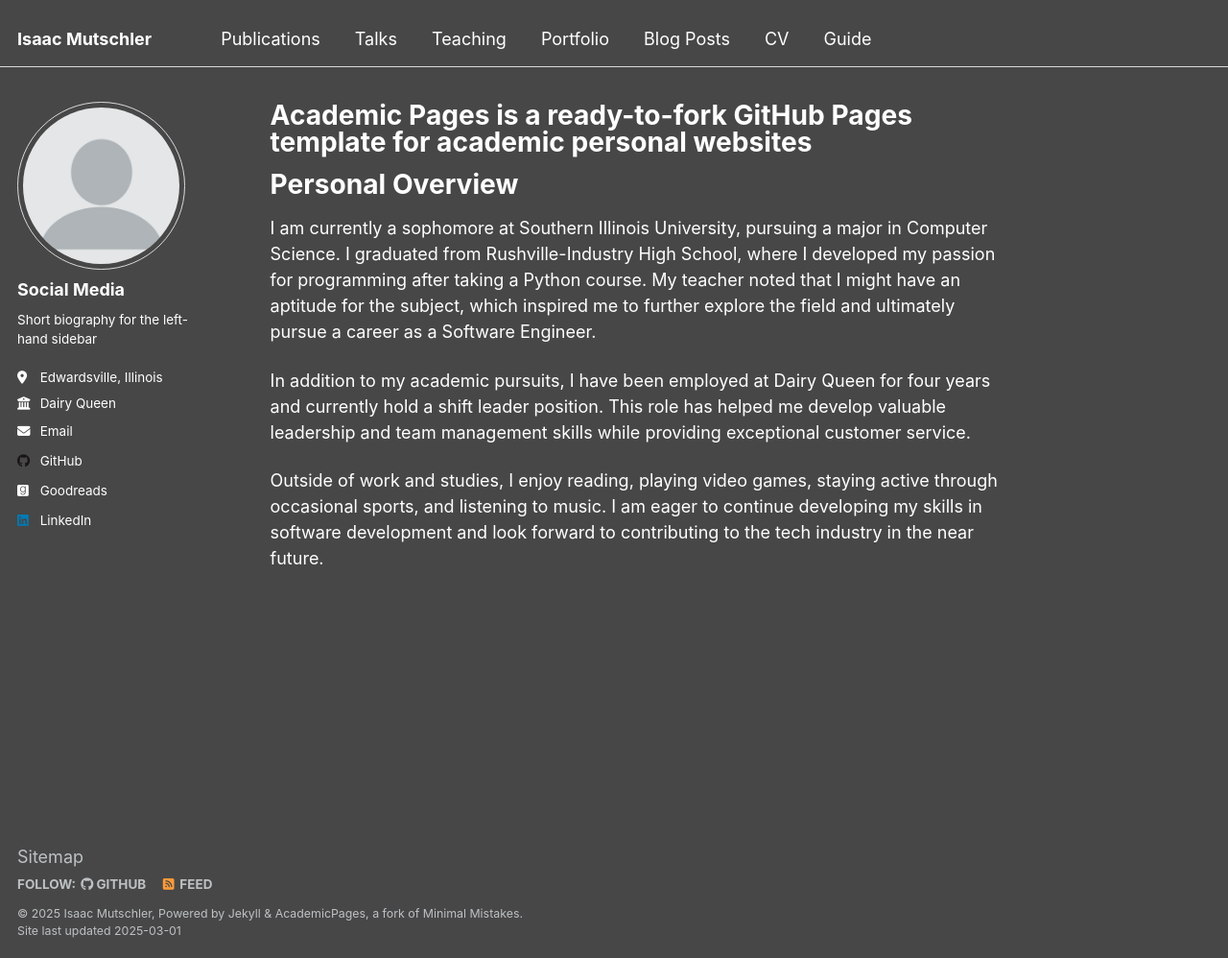
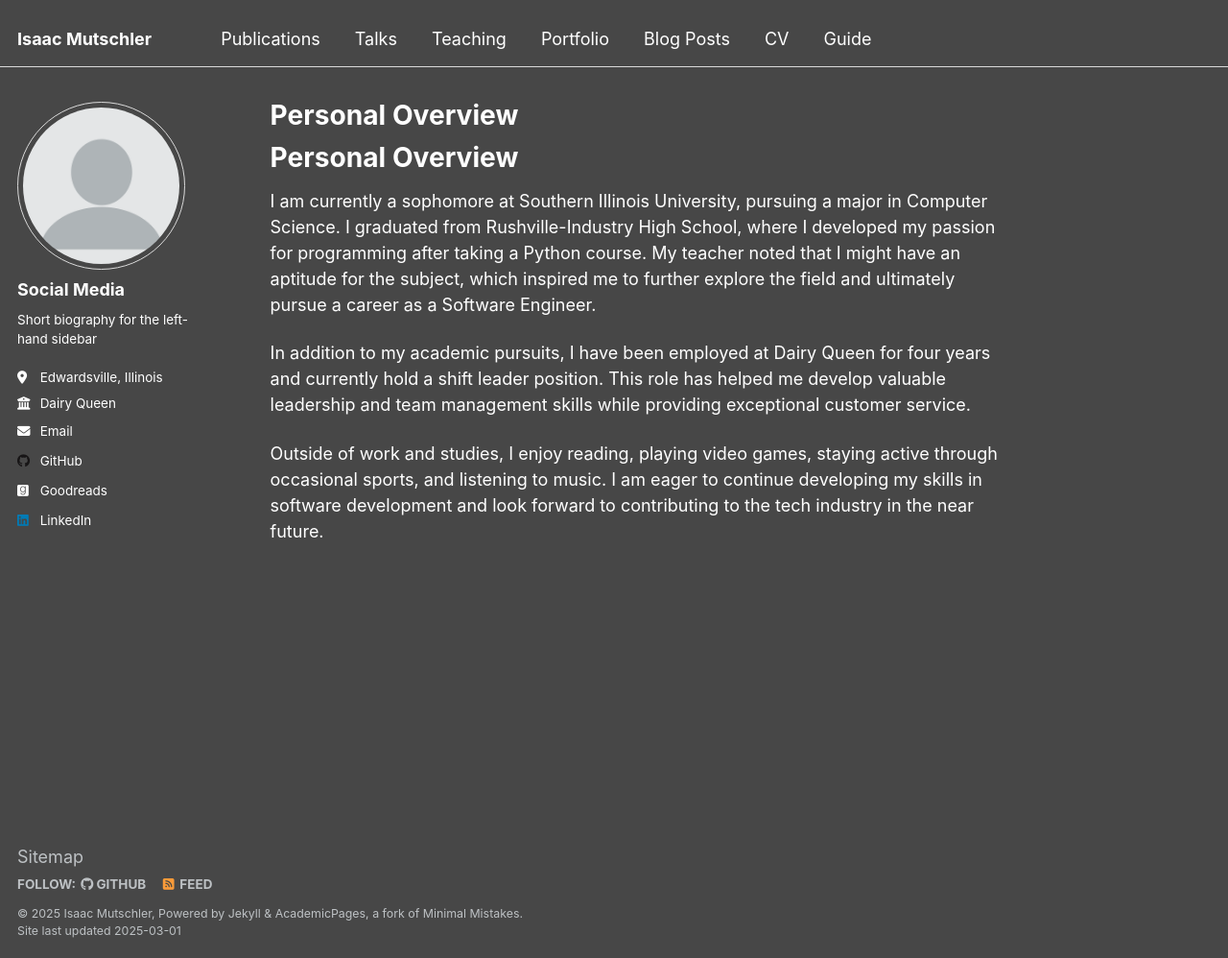
Before and after one commit to IMutsch53/IMutsch53.github.io, a Jekyll site: the page built from _pages/about.md, in a window 1280 px wide and 998 px high. Shown: the whole window at 96% size. Built offline with Jekyll 4.4.1, drawn with Linux system fonts in a browser that asks for light colours.

Commit message:
Update about.md

```diff
--- a/_pages/about.md
+++ b/_pages/about.md
@@ -1,6 +1,6 @@
 ---
 permalink: /
-title: "Academic Pages is a ready-to-fork GitHub Pages template for academic personal websites"
+title: "Personal Overview"
 author_profile: true
 redirect_from:
   - /about/
```
